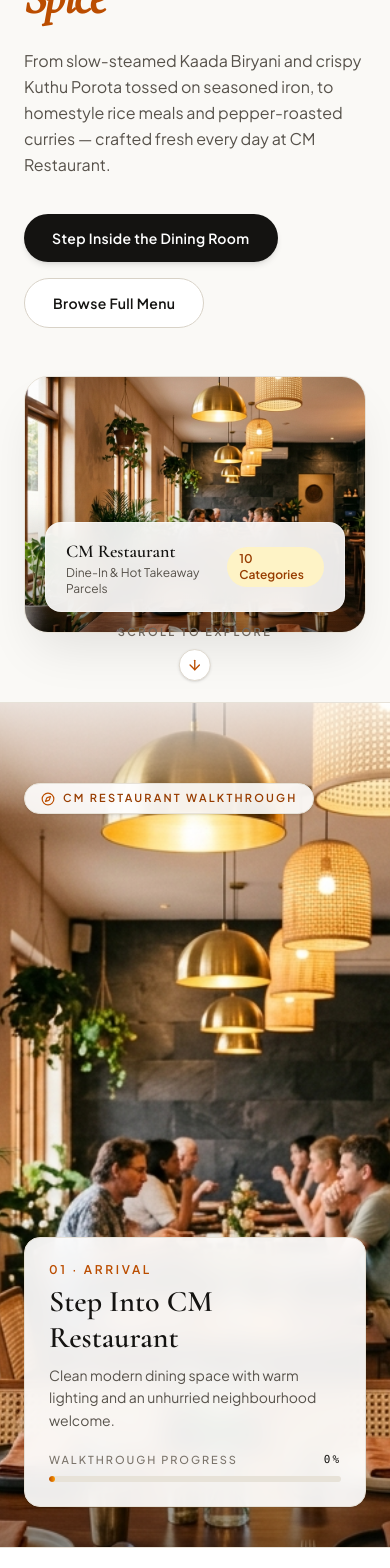
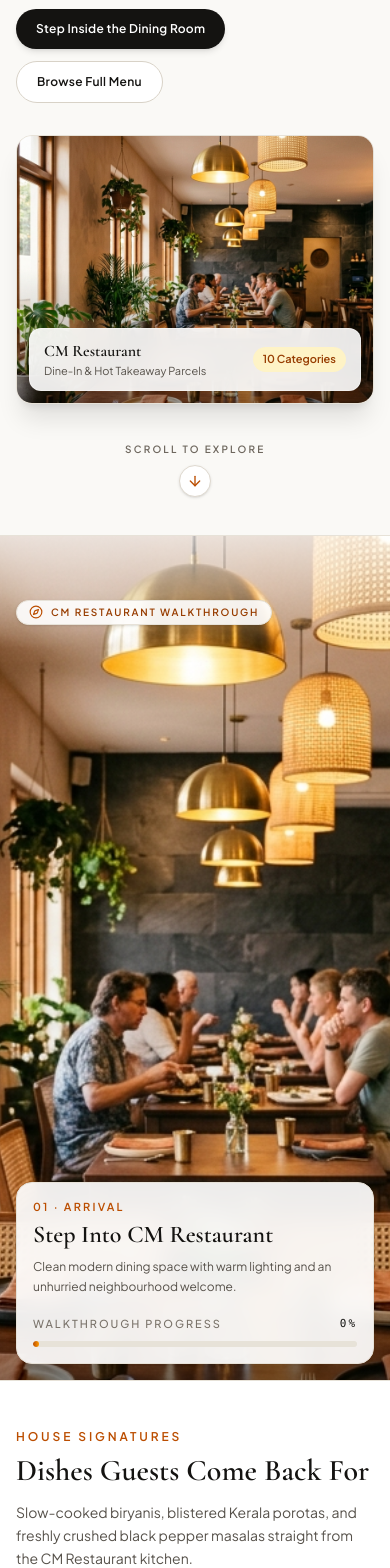
Before and after one commit to Azeez-333/restaurant, a React (Vite) app: page / in a window 390 px wide. Shown: the part 340-1908 px from the top of the page. Built offline with nearby package versions, Linux system fonts and the light colour scheme.

Commit message:
Improve mobile responsiveness and add touch magnetic hover

```diff
--- a/src/components/ContactSection.tsx
+++ b/src/components/ContactSection.tsx
@@ -5,10 +5,10 @@ export function ContactSection() {
   return (
     <footer
       id="contact"
-      className="border-t border-[#E7E2D8] bg-[#F6F4EF] pt-16 pb-10 text-[#141311]"
+      className="border-t border-[#E7E2D8] bg-[#F6F4EF] pt-12 pb-8 text-[#141311] sm:pt-16 sm:pb-10"
     >
-      <div className="mx-auto max-w-7xl px-6 sm:px-8">
-        <div className="grid gap-12 lg:grid-cols-12">
+      <div className="mx-auto max-w-7xl px-4 sm:px-8">
+        <div className="grid gap-8 lg:grid-cols-12 lg:gap-12">
           <div className="lg:col-span-5">
             <Magnetic strength={0.12} scale={1.01} className="block">
               <div>
--- a/src/components/HeroSection.tsx
+++ b/src/components/HeroSection.tsx
@@ -20,8 +20,8 @@ export function HeroSection() {
 
     const ctx = gsap.context(() => {
       gsap.to(mediaRef.current, {
-        yPercent: 12,
-        scale: 1.05,
+        yPercent: 10,
+        scale: 1.04,
         ease: 'none',
         scrollTrigger: {
           trigger: sectionRef.current,
@@ -32,8 +32,8 @@ export function HeroSection() {
       });
 
       gsap.to(contentRef.current, {
-        yPercent: -10,
-        opacity: 0.2,
+        yPercent: -8,
+        opacity: 0.25,
         ease: 'none',
         scrollTrigger: {
           trigger: sectionRef.current,
@@ -51,16 +51,16 @@ export function HeroSection() {
     <section
       id="hero"
       ref={sectionRef}
-      className="relative flex min-h-[100svh] items-center overflow-hidden bg-[#FAF9F6] pt-28 pb-16"
+      className="relative flex flex-col justify-center overflow-hidden bg-[#FAF9F6] pt-24 pb-10 sm:pt-28 sm:pb-14 lg:min-h-[100svh]"
     >
-      <div className="mx-auto grid w-full max-w-7xl items-center gap-12 px-6 sm:px-8 lg:grid-cols-12">
+      <div className="mx-auto grid w-full max-w-7xl items-center gap-8 px-4 sm:gap-12 sm:px-8 lg:grid-cols-12">
         <div ref={contentRef} className="relative z-10 lg:col-span-6 will-change-transform">
           <Magnetic strength={0.28}>
             <motion.div
               initial={{ opacity: 0, y: 16 }}
               animate={{ opacity: 1, y: 0 }}
               transition={{ duration: 0.65, ease: [0.22, 1, 0.36, 1] }}
-              className="mb-6 inline-flex items-center gap-2 rounded-full border border-amber-700/20 bg-amber-50 px-4 py-1.5 text-xs font-semibold uppercase tracking-[0.2em] text-amber-800"
+              className="mb-4 inline-flex items-center gap-2 rounded-full border border-amber-700/20 bg-amber-50 px-3.5 py-1 text-[11px] font-semibold uppercase tracking-[0.18em] text-amber-800 sm:mb-6 sm:px-4 sm:py-1.5 sm:text-xs"
             >
               <Sparkles className="h-3.5 w-3.5 text-amber-600" />
               Welcome to CM Restaurant
@@ -72,7 +72,7 @@ export function HeroSection() {
               initial={{ opacity: 0, y: 26 }}
               animate={{ opacity: 1, y: 0 }}
               transition={{ duration: 0.85, delay: 0.1, ease: [0.22, 1, 0.36, 1] }}
-              className="font-display text-5xl font-semibold leading-[1.03] tracking-tight text-[#141311] sm:text-6xl xl:text-7xl"
+              className="font-display text-4xl font-semibold leading-[1.05] tracking-tight text-[#141311] sm:text-6xl xl:text-7xl"
             >
               Hand-Flaked Porota,
               <span className="block italic text-amber-700">Smoky Tawa &amp; Spice</span>
@@ -84,7 +84,7 @@ export function HeroSection() {
               initial={{ opacity: 0, y: 18 }}
               animate={{ opacity: 1, y: 0 }}
               transition={{ duration: 0.75, delay: 0.25, ease: [0.22, 1, 0.36, 1] }}
-              className="mt-6 max-w-xl text-base leading-relaxed text-[#57524B] sm:text-lg"
+              className="mt-4 max-w-xl text-sm leading-relaxed text-[#57524B] sm:mt-6 sm:text-lg"
             >
               From slow-steamed Kaada Biryani and crispy Kuthu Porota tossed on seasoned iron, to
               homestyle rice meals and pepper-roasted curries — crafted fresh every day at CM
@@ -96,12 +96,12 @@ export function HeroSection() {
             initial={{ opacity: 0, y: 18 }}
             animate={{ opacity: 1, y: 0 }}
             transition={{ duration: 0.75, delay: 0.38, ease: [0.22, 1, 0.36, 1] }}
-            className="mt-9 flex flex-wrap items-center gap-4"
+            className="mt-7 flex flex-wrap items-center gap-3 sm:mt-9 sm:gap-4"
           >
             <Magnetic strength={0.42}>
               <a
                 href="#walkthrough"
-                className="inline-block rounded-full bg-[#141311] px-7 py-3.5 text-sm font-semibold tracking-wide text-white shadow-md transition-colors hover:bg-amber-700"
+                className="inline-block rounded-full bg-[#141311] px-5 py-3 text-xs font-semibold tracking-wide text-white shadow-md transition-colors hover:bg-amber-700 sm:px-7 sm:py-3.5 sm:text-sm"
               >
                 Step Inside the Dining Room
               </a>
@@ -109,7 +109,7 @@ export function HeroSection() {
             <Magnetic strength={0.42}>
               <a
                 href="#menu"
-                className="inline-block rounded-full border border-[#D8D2C7] bg-white px-7 py-3.5 text-sm font-semibold tracking-wide text-[#141311] transition-colors hover:border-amber-700 hover:text-amber-700"
+                className="inline-block rounded-full border border-[#D8D2C7] bg-white px-5 py-3 text-xs font-semibold tracking-wide text-[#141311] transition-colors hover:border-amber-700 hover:text-amber-700 sm:px-7 sm:py-3.5 sm:text-sm"
               >
                 Browse Full Menu
               </a>
@@ -126,7 +126,7 @@ export function HeroSection() {
           <Magnetic strength={0.14} scale={1.01} className="w-full">
             <div
               ref={mediaRef}
-              className="group relative aspect-[4/3] overflow-hidden rounded-3xl border border-[#E7E2D8] bg-[#F2EFE9] shadow-2xl shadow-black/10 will-change-transform"
+              className="group relative aspect-[4/3] overflow-hidden rounded-2xl border border-[#E7E2D8] bg-[#F2EFE9] shadow-xl shadow-black/10 will-change-transform sm:rounded-3xl sm:shadow-2xl"
             >
               <img
                 src="/images/hero-interior.jpg"
@@ -135,12 +135,16 @@ export function HeroSection() {
                 className="h-full w-full origin-top-left scale-[1.22] object-cover object-center transition-transform duration-700 group-hover:scale-[1.26]"
               />
               <div className="absolute inset-0 bg-gradient-to-t from-black/35 via-transparent to-transparent" />
-              <div className="absolute bottom-5 left-5 right-5 flex items-center justify-between rounded-2xl border border-white/30 bg-white/90 px-5 py-3.5 backdrop-blur-md">
+              <div className="absolute right-3 bottom-3 left-3 flex items-center justify-between rounded-xl border border-white/30 bg-white/90 px-3.5 py-2.5 backdrop-blur-md sm:right-5 sm:bottom-5 sm:left-5 sm:rounded-2xl sm:px-5 sm:py-3.5">
                 <div>
-                  <p className="font-display text-lg font-semibold text-[#141311]">CM Restaurant</p>
-                  <p className="text-xs text-[#57524B]">Dine-In &amp; Hot Takeaway Parcels</p>
+                  <p className="font-display text-base font-semibold text-[#141311] sm:text-lg">
+                    CM Restaurant
+                  </p>
+                  <p className="text-[11px] text-[#57524B] sm:text-xs">
+                    Dine-In &amp; Hot Takeaway Parcels
+                  </p>
                 </div>
-                <span className="rounded-full bg-amber-100 px-3 py-1 text-xs font-semibold text-amber-800">
+                <span className="shrink-0 rounded-full bg-amber-100 px-2.5 py-1 text-[11px] font-semibold text-amber-800 sm:px-3 sm:text-xs">
                   10 Categories
                 </span>
               </div>
@@ -149,13 +153,14 @@ export function HeroSection() {
         </motion.div>
       </div>
 
-      <Magnetic strength={0.35} className="absolute bottom-6 left-1/2 z-10 -translate-x-1/2">
+      <div className="mt-8 flex justify-center lg:absolute lg:bottom-6 lg:left-1/2 lg:mt-0 lg:-translate-x-1/2">
+        <Magnetic strength={0.35}>
           <motion.a
             href="#walkthrough"
             initial={{ opacity: 0 }}
             animate={{ opacity: 1 }}
             transition={{ delay: 0.85, duration: 0.8 }}
-          className="flex flex-col items-center gap-1.5 text-[11px] font-semibold uppercase tracking-[0.22em] text-[#6E675E] transition-colors hover:text-amber-700"
+            className="flex flex-col items-center gap-1.5 text-[10px] font-semibold uppercase tracking-[0.22em] text-[#6E675E] transition-colors hover:text-amber-700 sm:text-[11px]"
           >
             <span>Scroll to Explore</span>
             <motion.span
@@ -167,6 +172,7 @@ export function HeroSection() {
             </motion.span>
           </motion.a>
         </Magnetic>
+      </div>
     </section>
   );
 }
--- a/src/components/MonthlySchemeSection.tsx
+++ b/src/components/MonthlySchemeSection.tsx
@@ -35,10 +35,10 @@ export function MonthlySchemeSection() {
   return (
     <section
       id="monthly-scheme"
-      className="relative border-t border-[#E7E2D8] bg-white py-14 sm:py-18"
+      className="relative border-t border-[#E7E2D8] bg-white py-12 sm:py-18"
     >
-      <div className="mx-auto max-w-7xl px-6 sm:px-8">
-        <div className="overflow-hidden rounded-3xl border border-amber-700/20 bg-gradient-to-br from-[#FAF8F4] via-white to-amber-50/50 p-6 shadow-sm sm:p-9">
+      <div className="mx-auto max-w-7xl px-4 sm:px-8">
+        <div className="overflow-hidden rounded-2xl border border-amber-700/20 bg-gradient-to-br from-[#FAF8F4] via-white to-amber-50/50 p-5 shadow-sm sm:rounded-3xl sm:p-9">
           <div className="grid items-center gap-8 lg:grid-cols-12">
             <div className="lg:col-span-7">
               <Magnetic strength={0.25}>
--- a/src/components/SignatureDishes.tsx
+++ b/src/components/SignatureDishes.tsx
@@ -67,31 +67,31 @@ export function SignatureDishes() {
     <section
       id="signatures"
       ref={sectionRef}
-      className="relative border-t border-[#E7E2D8] bg-white py-16 sm:py-20"
+      className="relative border-t border-[#E7E2D8] bg-white py-12 sm:py-20"
     >
-      <div className="mx-auto max-w-7xl px-6 sm:px-8">
+      <div className="mx-auto max-w-7xl px-4 sm:px-8">
         <Magnetic strength={0.12} scale={1.01} className="block max-w-2xl">
           <div>
             <p className="text-xs font-semibold uppercase tracking-[0.24em] text-amber-700">
               House Signatures
             </p>
-            <h2 className="font-display mt-3 text-4xl font-semibold text-[#141311] sm:text-5xl">
+            <h2 className="font-display mt-2 text-3xl font-semibold text-[#141311] sm:mt-3 sm:text-5xl">
               Dishes Guests Come Back For
             </h2>
-            <p className="mt-4 text-base leading-relaxed text-[#57524B]">
+            <p className="mt-3 text-sm leading-relaxed text-[#57524B] sm:mt-4 sm:text-base">
               Slow-cooked biryanis, blistered Kerala porotas, and freshly crushed black pepper
               masalas straight from the CM Restaurant kitchen.
             </p>
           </div>
         </Magnetic>
 
-        <div className="mt-10 space-y-12 sm:space-y-16">
+        <div className="mt-8 space-y-10 sm:mt-10 sm:space-y-16">
           {SIGNATURE_DISHES.map((dish, idx) => {
             const reversed = idx % 2 === 1;
             return (
               <div
                 key={dish.id}
-                className="signature-row grid items-center gap-10 lg:grid-cols-12 lg:gap-14"
+                className="signature-row grid items-center gap-6 lg:grid-cols-12 lg:gap-14"
               >
                 <div className={`lg:col-span-7 ${reversed ? 'lg:order-2' : 'lg:order-1'}`}>
                   <Magnetic strength={0.14} scale={1.01} className="w-full">
--- a/src/components/WalkthroughScrubber.tsx
+++ b/src/components/WalkthroughScrubber.tsx
@@ -104,7 +104,7 @@ export function WalkthroughScrubber() {
         trigger: container,
         pin: pinEl,
         start: 'top top',
-        end: '+=2000',
+        end: () => (window.innerWidth < 768 ? '+=1200' : '+=2000'),
         scrub: true,
         anticipatePin: 1,
         invalidateOnRefresh: true,
@@ -190,8 +190,8 @@ export function WalkthroughScrubber() {
         <div className="pointer-events-none absolute inset-x-0 top-0 h-28 bg-gradient-to-b from-white/70 to-transparent" />
         <div className="pointer-events-none absolute inset-x-0 bottom-0 h-44 bg-gradient-to-t from-black/45 via-black/10 to-transparent" />
 
-        <div className="pointer-events-none absolute top-20 left-0 right-0 z-10 mx-auto flex max-w-7xl items-center justify-between px-6 sm:px-10">
-          <div className="inline-flex items-center gap-2 rounded-full border border-[#E7E2D8] bg-white/90 px-4 py-1.5 text-[11px] font-semibold uppercase tracking-[0.2em] text-amber-800 shadow-sm backdrop-blur-md">
+        <div className="pointer-events-none absolute top-16 left-0 right-0 z-10 mx-auto flex max-w-7xl items-center justify-between px-4 sm:top-20 sm:px-10">
+          <div className="inline-flex items-center gap-2 rounded-full border border-[#E7E2D8] bg-white/90 px-3 py-1 text-[10px] font-semibold uppercase tracking-[0.18em] text-amber-800 shadow-sm backdrop-blur-md sm:px-4 sm:py-1.5 sm:text-[11px]">
             <Compass className="h-3.5 w-3.5 text-amber-700" />
             CM Restaurant Walkthrough
           </div>
@@ -203,15 +203,15 @@ export function WalkthroughScrubber() {
           )}
         </div>
 
-        <div className="pointer-events-none absolute bottom-10 left-0 right-0 z-10 mx-auto max-w-7xl px-6 sm:bottom-14 sm:px-10">
-          <div className="max-w-xl rounded-2xl border border-[#E7E2D8] bg-white/92 p-6 shadow-xl shadow-black/10 backdrop-blur-md transition-all duration-300 sm:p-8">
-            <p className="text-xs font-semibold uppercase tracking-[0.22em] text-amber-700">
+        <div className="pointer-events-none absolute bottom-4 left-0 right-0 z-10 mx-auto max-w-7xl px-4 sm:bottom-14 sm:px-10">
+          <div className="max-w-xl rounded-2xl border border-[#E7E2D8] bg-white/92 p-4 shadow-xl shadow-black/10 backdrop-blur-md transition-all duration-300 sm:p-8">
+            <p className="text-[11px] font-semibold uppercase tracking-[0.2em] text-amber-700 sm:text-xs">
               {activeStage.eyebrow}
             </p>
-            <h2 className="font-display mt-1.5 text-3xl font-semibold text-[#141311] sm:text-4xl">
+            <h2 className="font-display mt-1 text-2xl font-semibold text-[#141311] sm:mt-1.5 sm:text-4xl">
               {activeStage.title}
             </h2>
-            <p className="mt-2 text-sm leading-relaxed text-[#57524B] sm:text-base">
+            <p className="mt-1.5 text-xs leading-relaxed text-[#57524B] sm:mt-2 sm:text-base">
               {activeStage.caption}
             </p>
 
```
Also changed, not shown: src/components/AtmosphereSection.tsx (+5 -5 lines), src/components/Magnetic.tsx (+29 -12 lines), src/components/MenuSection.tsx (+6 -6 lines), 1 other file (tests, documents, lock files or other folders). Lines whose indentation alone changed are shown as unchanged.
